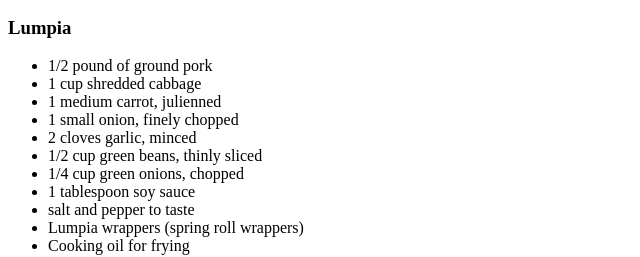
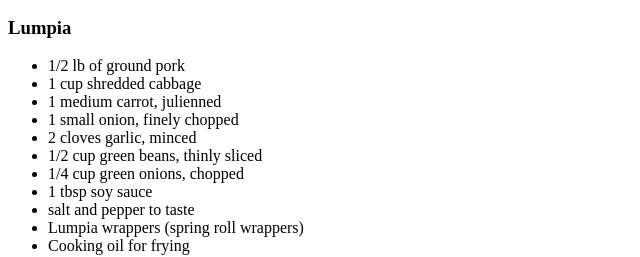
Before and after one commit to RNDelim08/odin-recipes, a plain HTML site: page recipes/filipino-lumpia.html in a window 1280 px wide. Shown: the part 251-508 px from the top of the page, 0-640 px from the left. Drawn offline with Linux system fonts and the light colour scheme.

Commit message:
Change tablespoon to tbsp
I changed all "tablespoon" indicated to "tbsp" for consistency.

```diff
--- a/recipes/filipino-lumpia.html
+++ b/recipes/filipino-lumpia.html
@@ -19,14 +19,14 @@
         <h2>Ingredients</h2>
         <h3>Lumpia</h3>
         <ul>
-            <li>1/2 pound of ground pork</li>
+            <li>1/2 lb of ground pork</li>
             <li>1 cup shredded cabbage</li>
             <li>1 medium carrot, julienned</li>
             <li>1 small onion, finely chopped</li>
             <li>2 cloves garlic, minced</li>
             <li>1/2 cup green beans, thinly sliced</li>
             <li>1/4 cup green onions, chopped</li>
-            <li>1 tablespoon soy sauce</li>
+            <li>1 tbsp soy sauce</li>
             <li>salt and pepper to taste</li>
             <li>Lumpia wrappers (spring roll wrappers)</li>
             <li>Cooking oil for frying</li>
```
